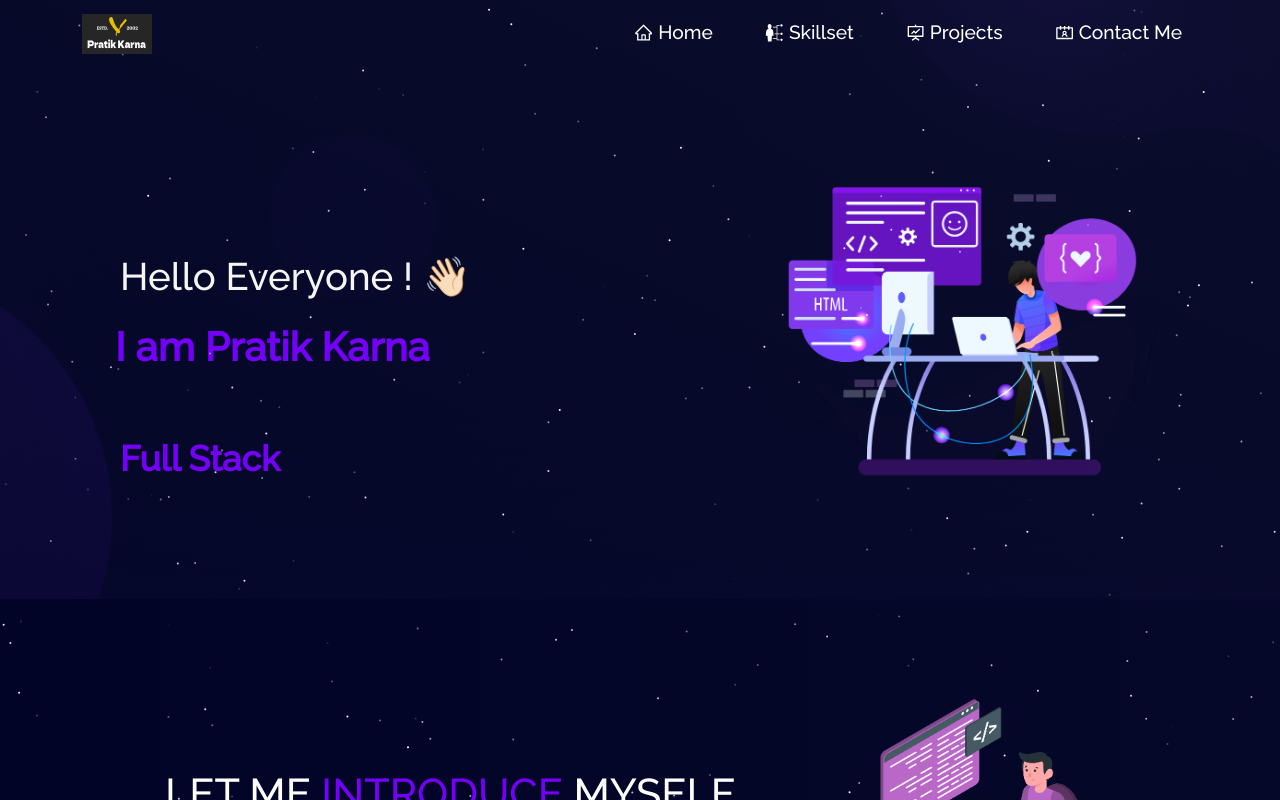
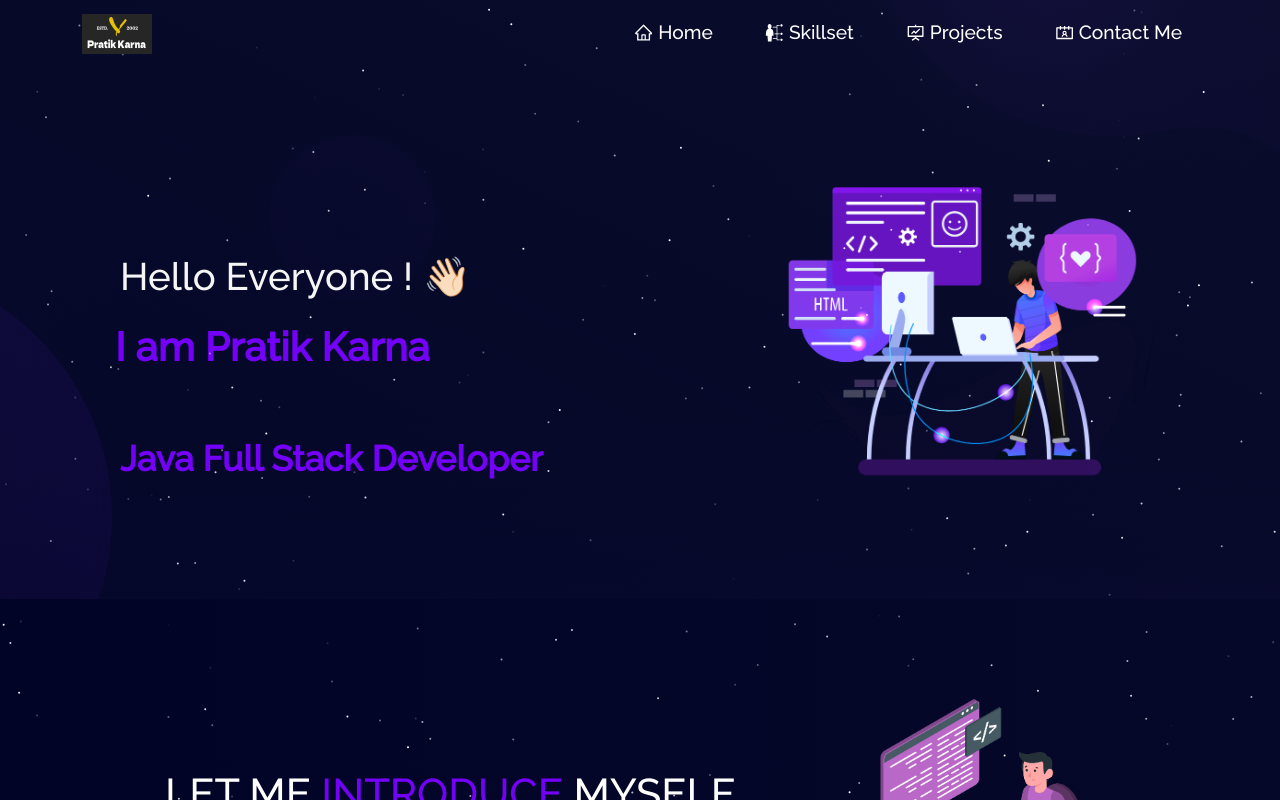
Before and after one commit to pratik-karna/Personal-portfolio, a React (Create React App) app: page / in a window 1280 px wide. Shown: the top 800 px of the page. Built offline with nearby package versions, Linux system fonts and the light colour scheme.

Commit message:
updated code

```diff
--- a/src/components/Home/Type.jsx
+++ b/src/components/Home/Type.jsx
@@ -6,9 +6,8 @@ const Type = () => {
         <Typewriter
           options={{
             strings: [
-              "Full Stack Developer",
-              "Passionate Front End Development",
-              "Committed Open Source Contributor",
+              "Java Full Stack Developer",
+              "Passionate Software Development",
               "Effective Problem Solver"
             ],
             autoStart: true,
```
Also changed, not shown: 8 other files (tests, documents, lock files or other folders).
